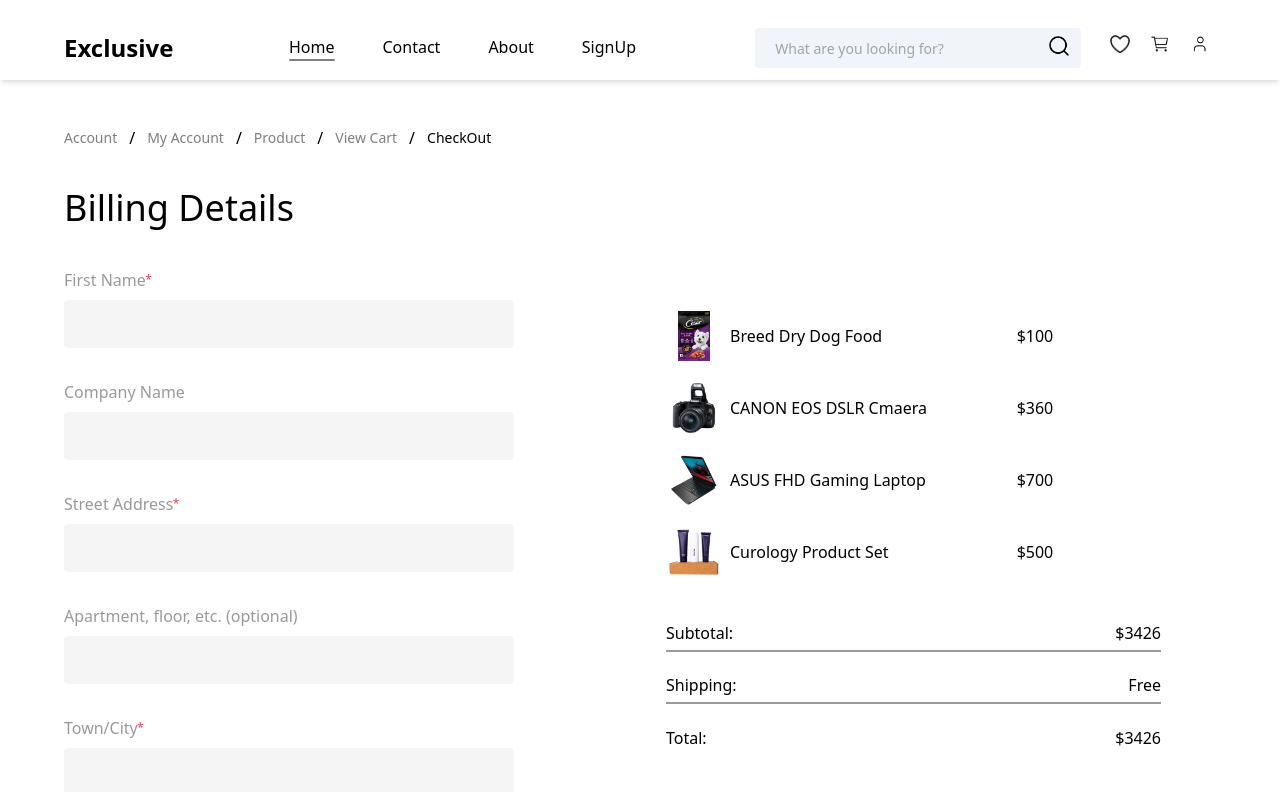
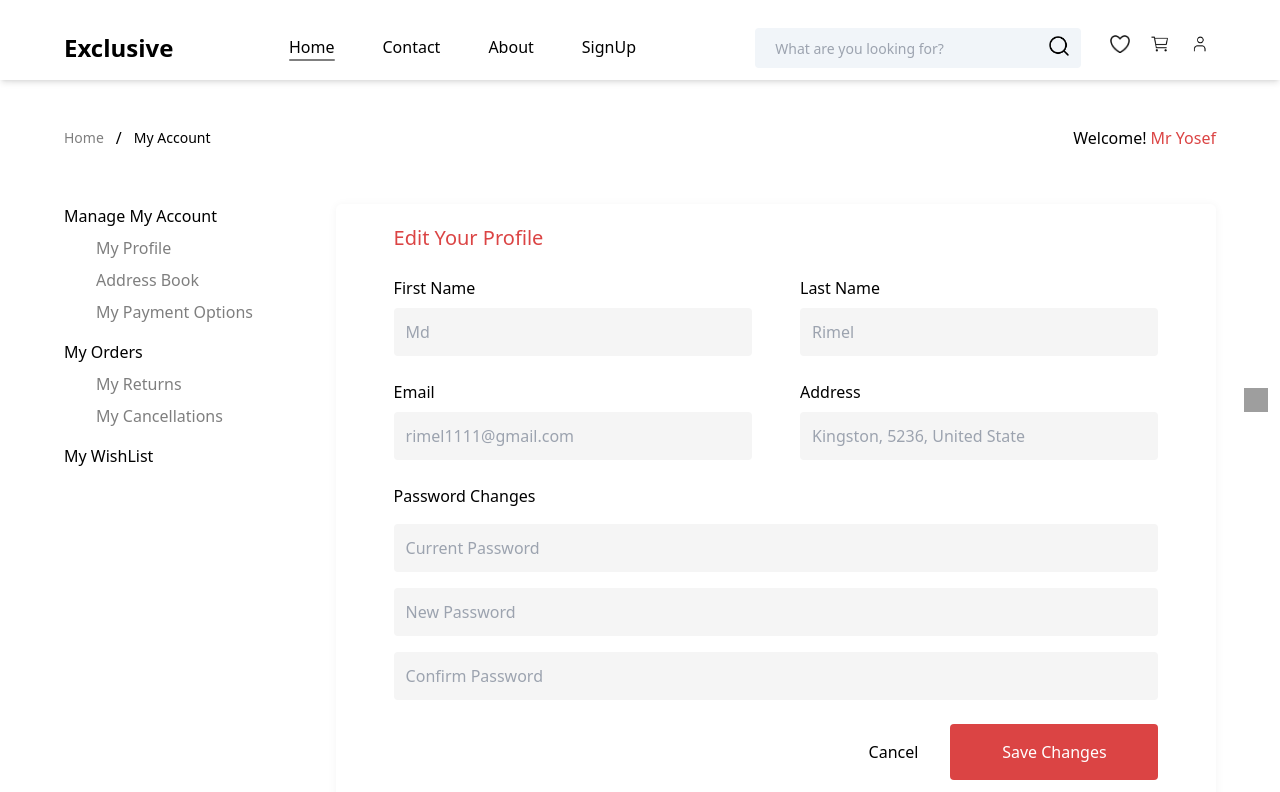
Before and after one commit to yoseftsegaye/E-commerce-website, a React (Vite) app: page / in a window 1280 px wide. Shown: the top 792 px of the page. Built offline with nearby package versions, Linux system fonts and the light colour scheme; grey boxes are pictures that could not be loaded.

Commit message:
account added

```diff
--- a/src/App.jsx
+++ b/src/App.jsx
@@ -7,6 +7,7 @@
 import Wishlist from './pages/Wishlist';
 import Cart from './pages/Cart'
 import CheckOut from './pages/CheckOut';
+import Account from './pages/Account';
 
 function App() {
   return (
@@ -18,7 +19,8 @@
         {/* <LogIn /> */}
         {/* <Wishlist /> */}
         {/* <Cart /> */}
-        <CheckOut />
+        {/* <CheckOut /> */}
+        <Account />
       </div>
 
       <Footer className="absolute bottom-0 left-0" />
--- /dev/null
+++ b/src/pages/Account.jsx
@@ -0,0 +1,140 @@
+import React, { useState } from 'react'
+import { AccountMap } from './Roadmap'
+
+const Account = () => {
+
+    const [showPassword, setShowPassword] = useState(false);
+
+    const togglePasswordVisibility = () => {
+        setShowPassword(!showPassword);
+    };
+
+
+    return (
+        <div className='w-full px-[2%] md:px-[5%] mt-32 mb-14'>
+            <div className='w-full h-5 flex flex-row items-center justify-between my-5'>
+                <AccountMap />
+                <div className='w-fit flex flex-row items-center justify-center gap-1'>
+                    <p className='text-base font-normal'>Welcome!</p>
+                    <p className='text-base font-normal text-[#DB4444]'>Mr Yosef</p>
+                </div>
+            </div>
+
+            {/* Body */}
+            <div className='w-full h-auto flex flex-row gap-5 lg:gap-20  my-14'>
+                {/* Side titles */}
+                <div className='hidden md:flex flex-col md:min-w-44 lg:min-w-48 h-fit gap-4'>
+                    <div className='w-fit h-fit flex flex-col gap-2'>
+                        <h1 className='text-base font-medium'>Manage My Account</h1>
+                        <div className='w-fit h-fit flex flex-col gap-2 text-base font-normal opacity-50 md:pl-4 lg:pl-8'>
+                            <a href="#" className='hover:scale-105'>My Profile</a>
+                            <a href="#" className='hover:scale-105'>Address Book</a>
+                            <a href="#" className='hover:scale-105'>My Payment Options</a>
+                        </div>
+                    </div>
+                    <div className='w-fit h-fit flex flex-col gap-2'>
+                        <h1 className='text-base font-medium'>My Orders</h1>
+                        <div className='w-fit h-fit flex flex-col gap-2 text-base font-normal opacity-50 md:pl-4 lg:pl-8'>
+                            <a href="#" className='hover:scale-105'>My Returns</a>
+                            <a href="#" className='hover:scale-105'>My Cancellations</a>
+                        </div>
+                    </div>
+                    <h1 className='text-base font-medium'>My WishList</h1>
+                </div>
+                {/* Edit your profile */}
+                <div className='w-full h-fit flex flex-col gap-4 md:gap-6 px-[3%] lg:px-[5%] py-5 rounded-md shadow-[0px_1px_10px_rgba(0,0,0,0.05)]'>
+                    <h1 className='text-xl font-medium text-[#DB4444]'>Edit Your Profile</h1>
+                    <div className='w-full h-20 flex flex-row gap-4 lg:gap-12'>
+                        <div className='w-1/2 h-full flex flex-col gap-2'>
+                            <p className='text-base font-normal'>First Name</p>
+                            <input
+                                type="text"
+                                placeholder='Md'
+                                className='w-full h-12 bg-[#F5F5F5] px-3 rounded focus:outline-none capitalize'
+                            />
+                        </div>
+                        <div className='w-1/2 h-full flex flex-col gap-2'>
+                            <p className='text-base font-normal'>Last Name</p>
+                            <input
+                                type="text"
+                                placeholder='Rimel'
+                                className='w-full h-12 bg-[#F5F5F5] px-3 rounded focus:outline-none capitalize'
+                            />
+                        </div>
+                    </div>
+                    <div className='w-full h-fit flex flex-wrap md:flex-row md:flex-nowrap gap-4 lg:gap-12'>
+                        <div className='w-full md:w-1/2 h-full flex flex-col gap-2'>
+                            <p className='text-base font-normal'>Email</p>
+                            <input
+                                type="text"
+                                placeholder='rimel1111@gmail.com'
+                                className='w-full h-12 bg-[#F5F5F5] px-3 rounded focus:outline-none'
+                            />
+                        </div>
+                        <div className='w-full md:w-1/2 h-full flex flex-col gap-2'>
+                            <p className='text-base font-normal'>Address</p>
+                            <input
+                                type="text"
+                                placeholder='kingston, 5236, United State'
+                                className='w-full h-12 bg-[#F5F5F5] px-3 rounded focus:outline-none capitalize'
+                            />
+                        </div>
+                    </div>
+                    <div className='w-full h-fit flex flex-col gap-4'>
+                        <p className='text-base font-normal'>Password Changes</p>
+                        <input
+                            type={showPassword ? "text" : "password"}
+                            placeholder="Current Password"
+                            className="w-full h-12 bg-[#F5F5F5] px-3 pr-10 rounded focus:outline-none"
+                            autoComplete="current-password"
+                            maxLength="128"
+                            required
+                            pattern=".{8,}"
+                            title="Password must be at least 8 characters long."
+                        />
+                        <button
+                            type="button"
+                            className="absolute inset-y-0 right-3 flex items-center"
+                            onClick={togglePasswordVisibility}
+                            aria-label={showPassword ? "Hide password" : "Show password"}
+                        >
+                            {showPassword ? (
+                                <img
+                                    src="/path-to-hide-icon.svg"
+                                    alt="Hide Password"
+                                    className="w-6 h-6"
+                                />
+                            ) : (
+                                <img
+                                    src="/path-to-show-icon.svg"
+                                    alt="Show Password"
+                                    className="w-6 h-6"
+                                />
+                            )}
+                        </button>
+
+                        <input
+                            type="text"
+                            placeholder='New Password'
+                            className='w-full h-12 bg-[#F5F5F5] px-3 rounded focus:outline-none'
+                        />
+                        <input
+                            type="text"
+                            placeholder='Confirm Password'
+                            className='w-full h-12 bg-[#F5F5F5] px-3 rounded focus:outline-none'
+                        />
+                    </div>
+                    <div className='w-full h-14 flex flex-row items-center justify-end gap-8'>
+                        <button className='text-base font-normal hover:text-[#DB4444]'>Cancel</button>
+                        <button className='w-40 h-10 md:w-44 md:h-12 lg:w-52 lg:h-14 bg-[#DB4444] rounded text-base font-normal text-white text-center'>
+                            Save Changes
+                        </button>
+                    </div>
+                </div>
+            </div>
+
+        </div>
+    )
+}
+
+export default Account
```
